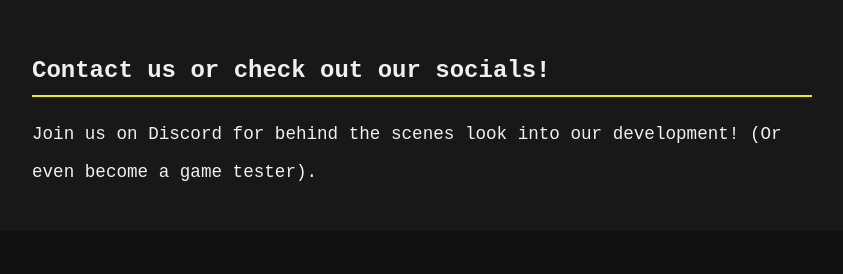
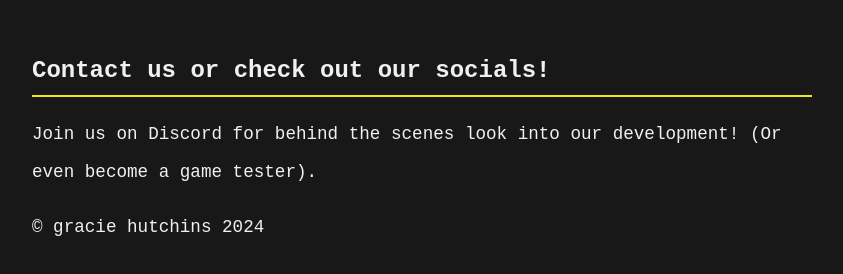
Before and after one commit to Ann-MarieDev/SilverFoxStudios, a plain HTML site: page index.html in a window 1280 px wide. Shown: the part 8121-8395 px from the top of the page, without its empty margins (218-1061 px from the left). Before the commit the page ends 8352 px from the top, so only its background shows below. Drawn offline with Linux system fonts and the light colour scheme.

Commit message:
add assumed copyright

```diff
--- a/index.html
+++ b/index.html
@@ -171,7 +171,7 @@
             <section id="contacts">
                 <h2>Contact us or check out our socials!</h2>
                 <p>Join us on Discord for behind the scenes look into our development! (Or even become a game tester).</p>
-
+                <p>© gracie hutchins 2024</p>
         </section>
 
     </div>
```
Also changed, not shown: 1 other file.
